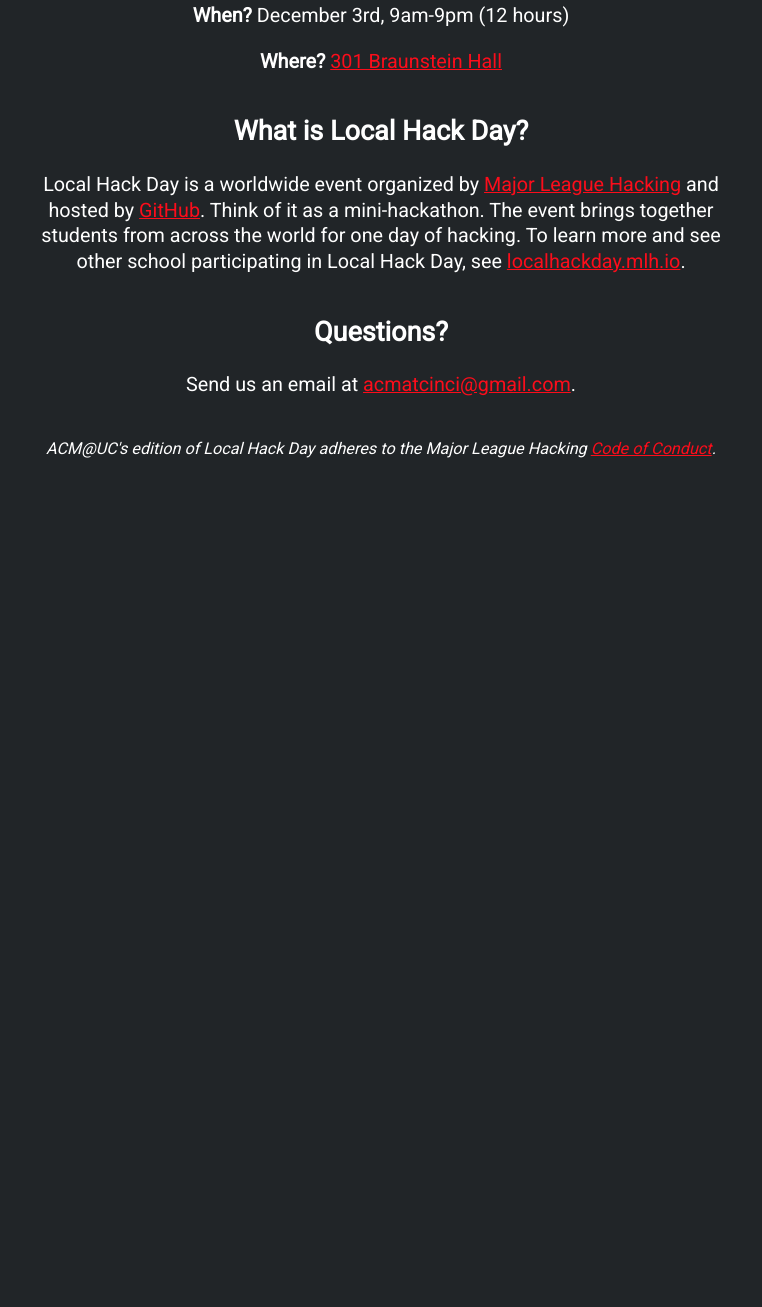
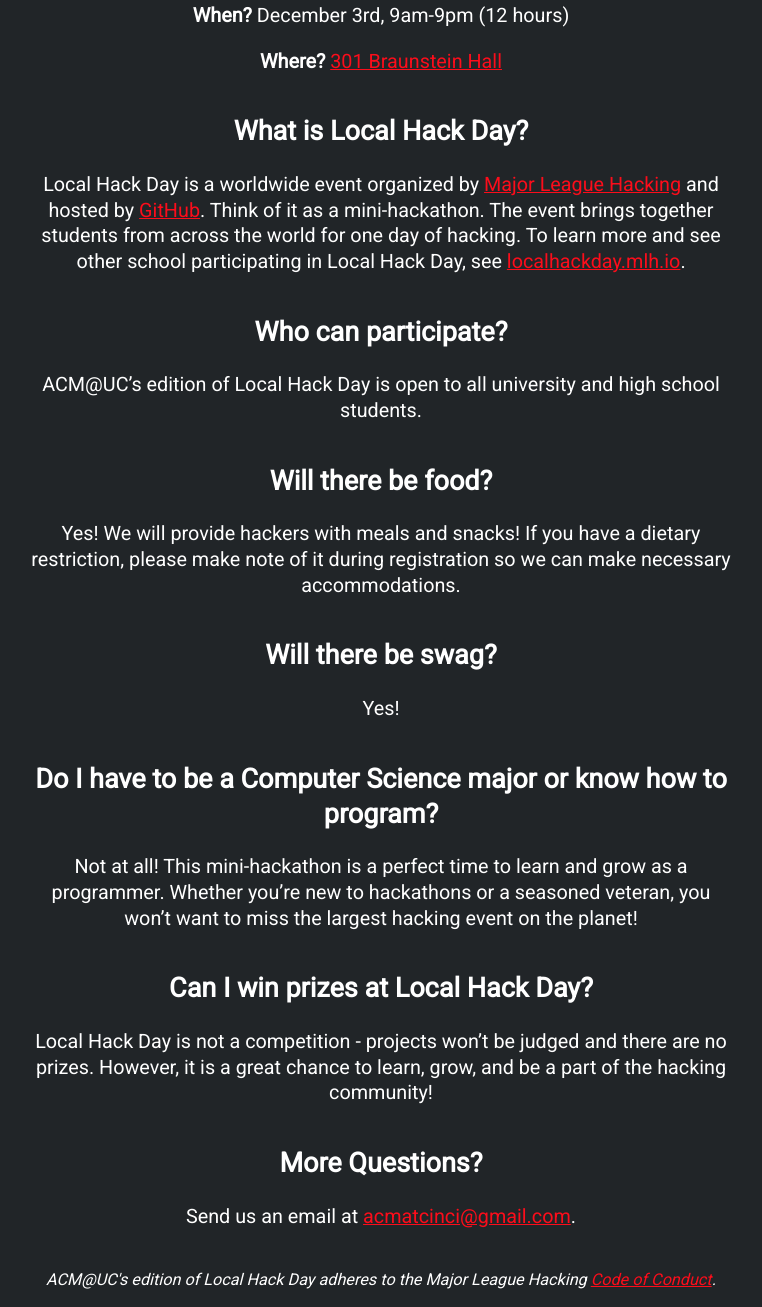
Before and after one commit to ACMatUC/localhackday.acmatuc.org, a plain HTML site: page index.html in a window 1280 px wide. Shown: the part 884-2191 px from the top of the page, without its empty margins (259-1021 px from the left). Before the commit the page ends 1359 px from the top, so only its background shows below. Drawn offline with Linux system fonts and the light colour scheme.

Commit message:
Add more faq to index.html

```diff
--- a/index.html
+++ b/index.html
@@ -47,7 +47,41 @@
         </section>
 
         <section>
-          <h2>Questions?</h2>
+          <h2>Who can participate?</h2>
+
+          <p>ACM@UC’s edition of Local Hack Day is open to all university and high school students.</p>
+        </section>
+
+        <section>
+          <h2>Will there be food?</h2>
+
+          <p>Yes! We will provide hackers with meals and snacks! If you have a dietary restriction, please
+            make note of it during registration so we can make necessary accommodations.</p>
+        </section>
+
+        <section>
+          <h2>Will there be swag?</h2>
+
+          <p>Yes!</p>
+        </section>
+
+        <section>
+          <h2>Do I have to be a Computer Science major or know how to program?</h2>
+
+          <p>Not at all! This mini-hackathon is a perfect time to learn and grow as a programmer.
+            Whether you’re new to hackathons or a seasoned veteran, you won’t want to miss the largest
+            hacking event on the planet!</p>
+        </section>
+
+        <section>
+          <h2>Can I win prizes at Local Hack Day?</h2>
+
+          <p>Local Hack Day is not a competition - projects won’t be judged and there are no prizes.
+            However, it is a great chance to learn, grow, and be a part of the hacking community!</p>
+        </section>
+
+        <section>
+          <h2>More Questions?</h2>
 
           <p>Send us an email at <a href="mailto:acmatcinci@gmail.com">acmatcinci@gmail.com</a>.</p>
         </section>
```
